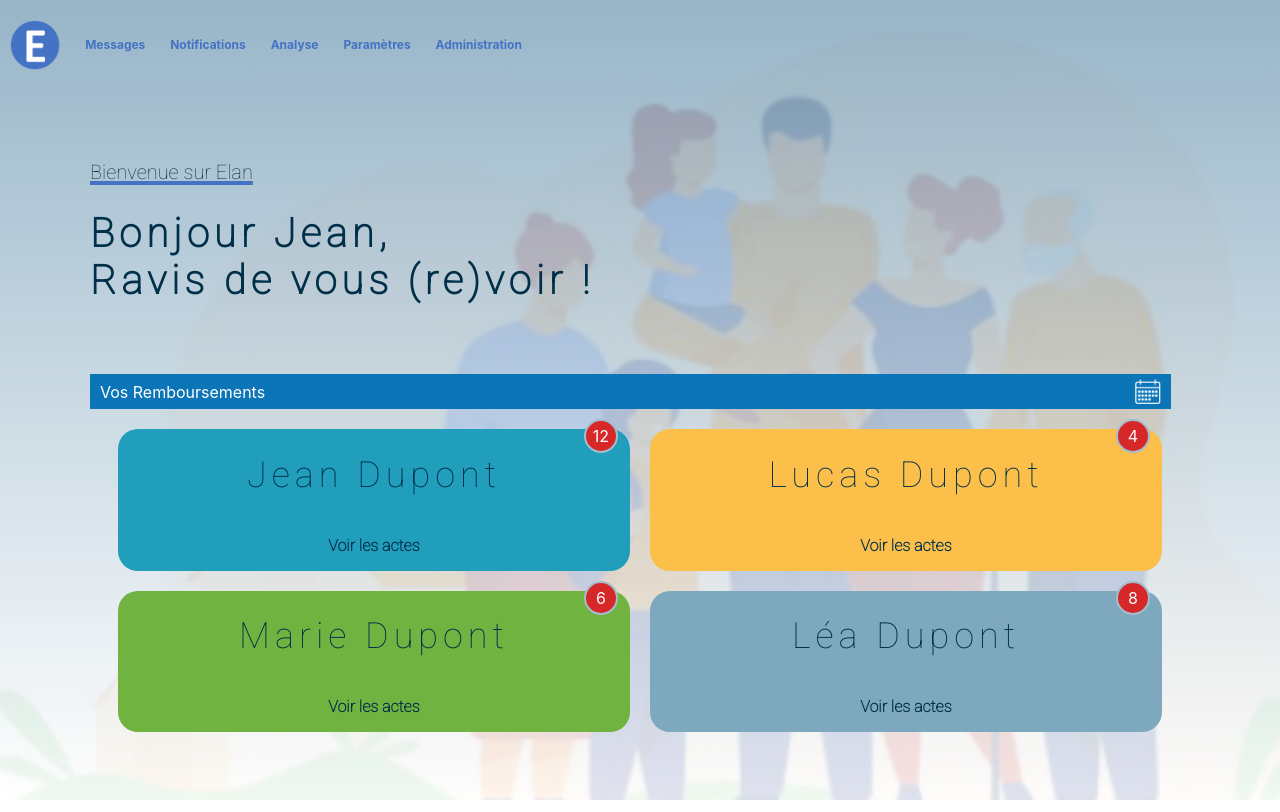
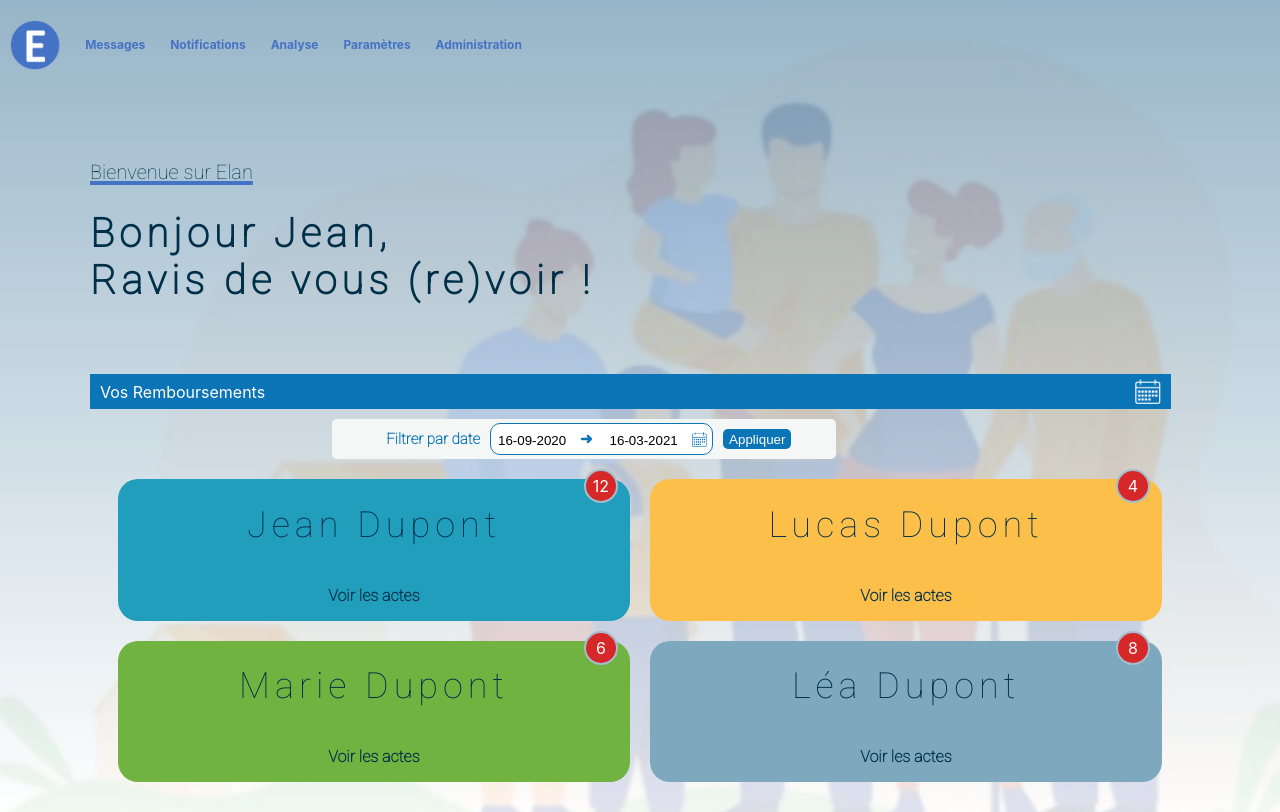
Before and after one commit to WildCodeSchool/remoteFR-R2dwild-P3-secuel-front, a React (Create React App) app: page / in a window 1280 px wide. Built offline with nearby package versions, Linux system fonts and the light colour scheme.

Commit message:
update true false

```diff
--- a/src/components/Welcome.js
+++ b/src/components/Welcome.js
@@ -5,7 +5,7 @@ import Calendrier from './Calendrier.js'
 import './Welcome.css'
 
 const Welcome = () => {
-  const [showCal, setShowCal] = useState(false)
+  const [showCal, setShowCal] = useState(true)
   return (
     <div className='messageWelcome'>
       <h2 id='welcomeElan'>Bienvenue sur Elan</h2>
```
